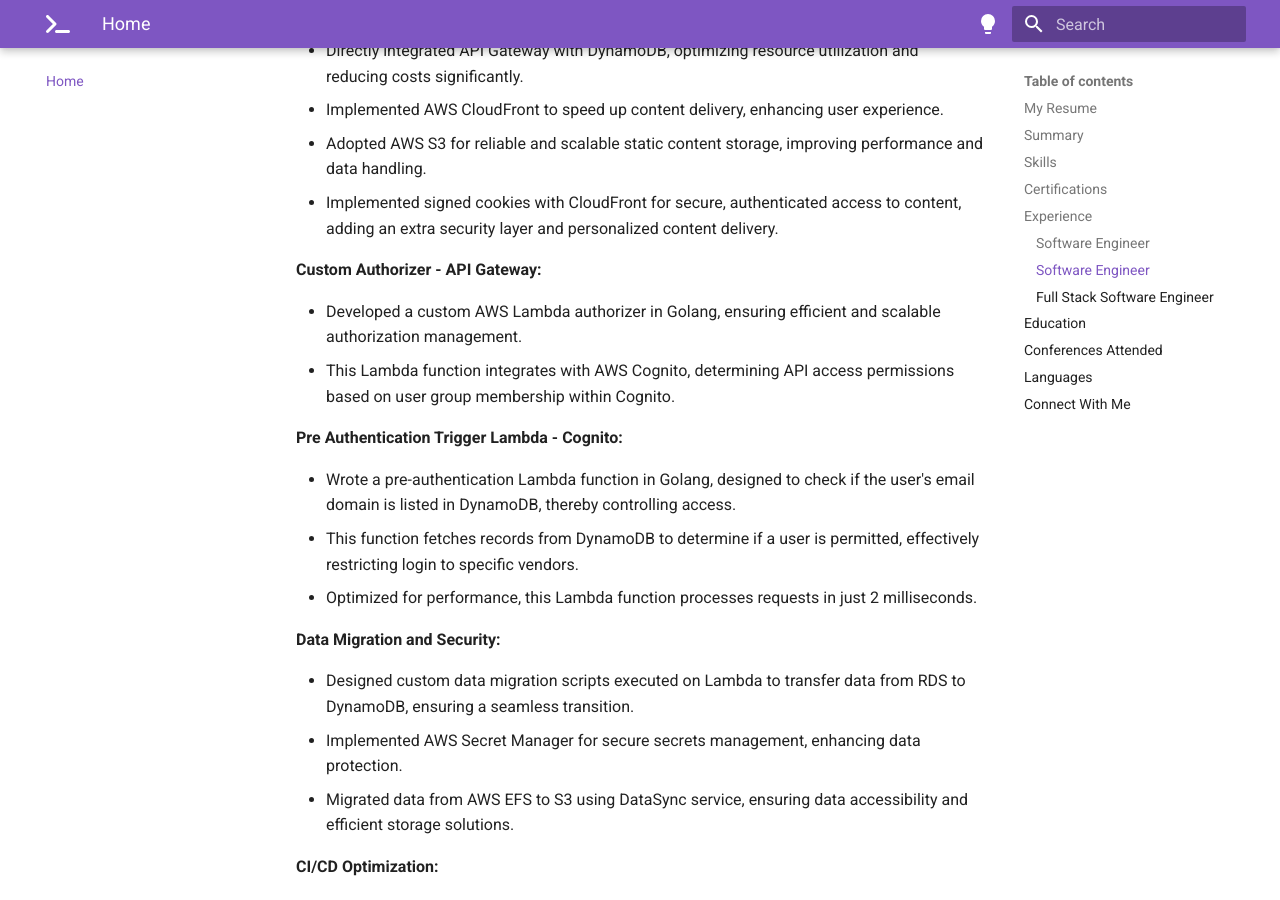
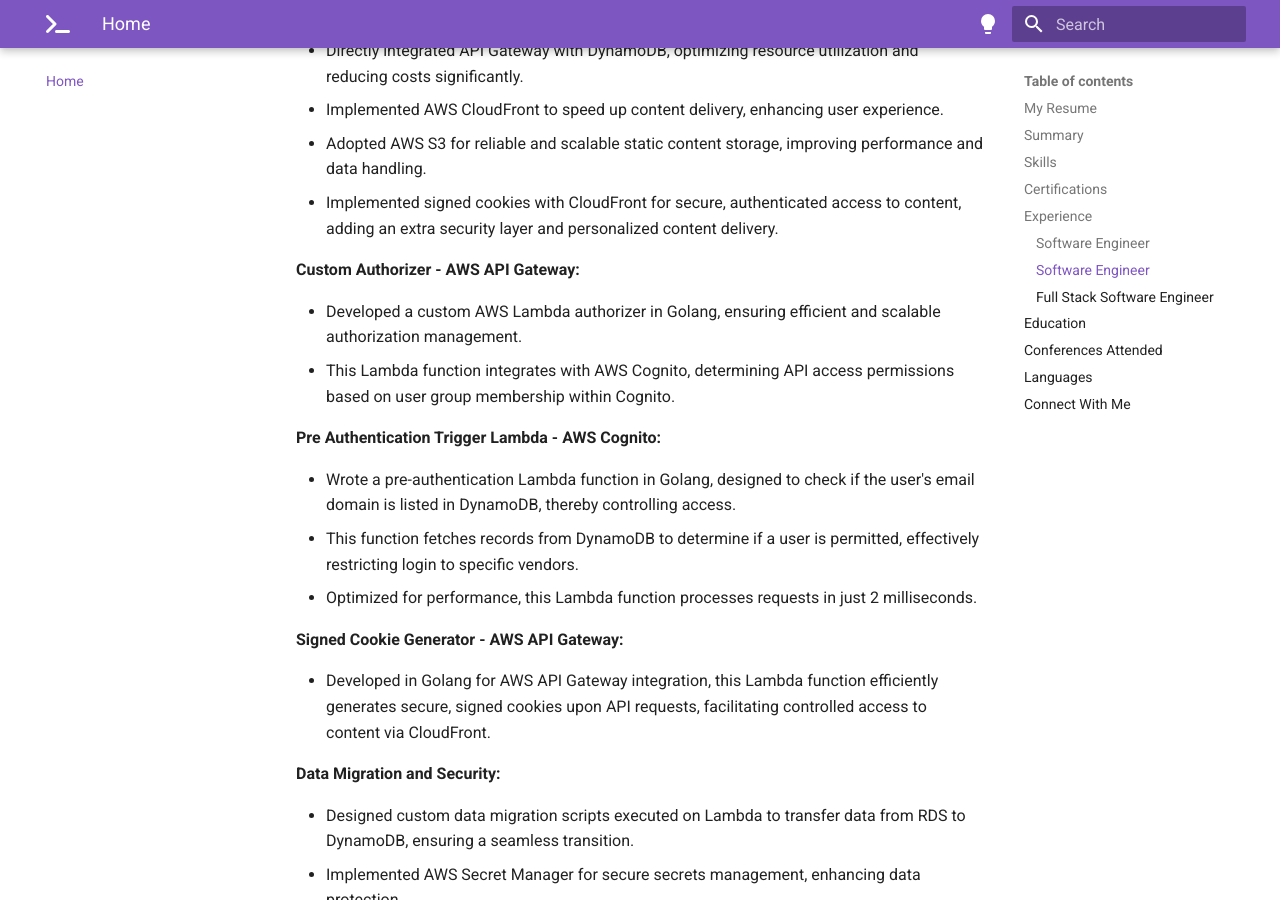
Before and after one commit to imyashkale/portfolio, an MkDocs documentation site: the page built from docs/index.md, in a window 1280 px wide and 900 px high, scrolled down 4164 px. Built offline with MkDocs 1.6.1 and Material for MkDocs 9.7.7, drawn with Linux system fonts in a browser that asks for light colours.

Commit message:
Resume updated with Signed Cookies

```diff
--- a/docs/index.md
+++ b/docs/index.md
@@ -16,7 +16,7 @@ I have detailed my professional experiences, skills, and accomplishments in my r
 
 <!-- markdownlint-disable MD033 -->
 <div style="text-align: center;">
-    <a href="../static/resume/Yash_Kale_Resume_v1.4.pdf" class="md-button md-button--primary" download="Yash_Kale_Resume.pdf">Download My Resume</a>
+    <a href="../static/resume/Yash_Kale_Resume_v1.5.pdf" class="md-button md-button--primary" download="Yash_Kale_Resume.pdf">Download My Resume</a>
 </div>
 
 ## Summary
@@ -134,16 +134,20 @@ Cisco E Services Training is exclusively accessible to Cisco employees and partn
 - Adopted AWS S3 for reliable and scalable static content storage, improving performance and data handling.
 - Implemented signed cookies with CloudFront for secure, authenticated access to content, adding an extra security layer and personalized content delivery.
 
-**Custom Authorizer - API Gateway:**
+**Custom Authorizer - AWS API Gateway:**
 
 - Developed a custom AWS Lambda authorizer in Golang, ensuring efficient and scalable authorization management.
 - This Lambda function integrates with AWS Cognito, determining API access permissions based on user group membership within Cognito.
 
-**Pre Authentication Trigger Lambda - Cognito:**
+**Pre Authentication Trigger Lambda - AWS Cognito:**
 
 - Wrote a pre-authentication Lambda function in Golang, designed to check if the user's email domain is listed in DynamoDB, thereby controlling access.
 - This function fetches records from DynamoDB to determine if a user is permitted, effectively restricting login to specific vendors.
 - Optimized for performance, this Lambda function processes requests in just 2 milliseconds.
+
+**Signed Cookie Generator - AWS API Gateway:**
+
+- Developed in Golang for AWS API Gateway integration, this Lambda function efficiently generates secure, signed cookies upon API requests, facilitating controlled access to content via CloudFront.
 
 **Data Migration and Security:**
 
```
Also changed, not shown: 1 other file.
